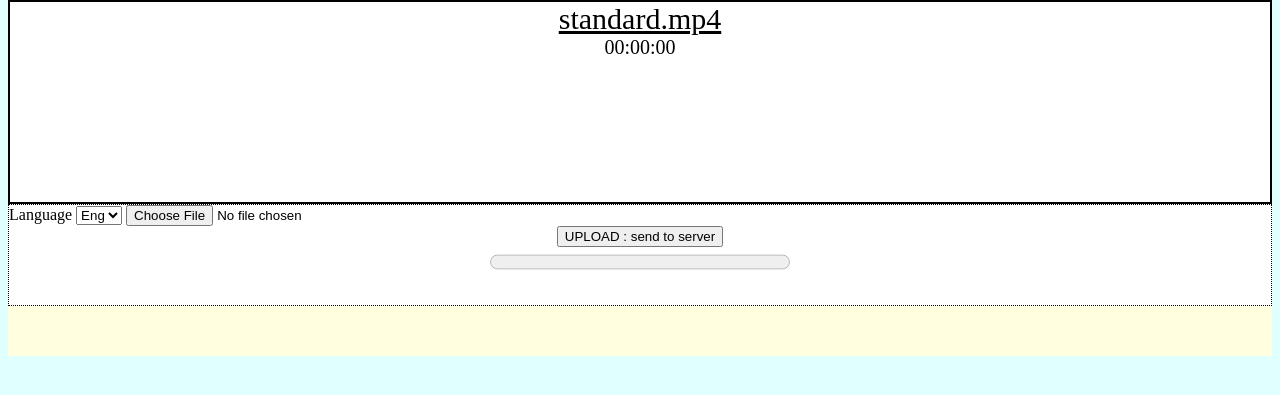
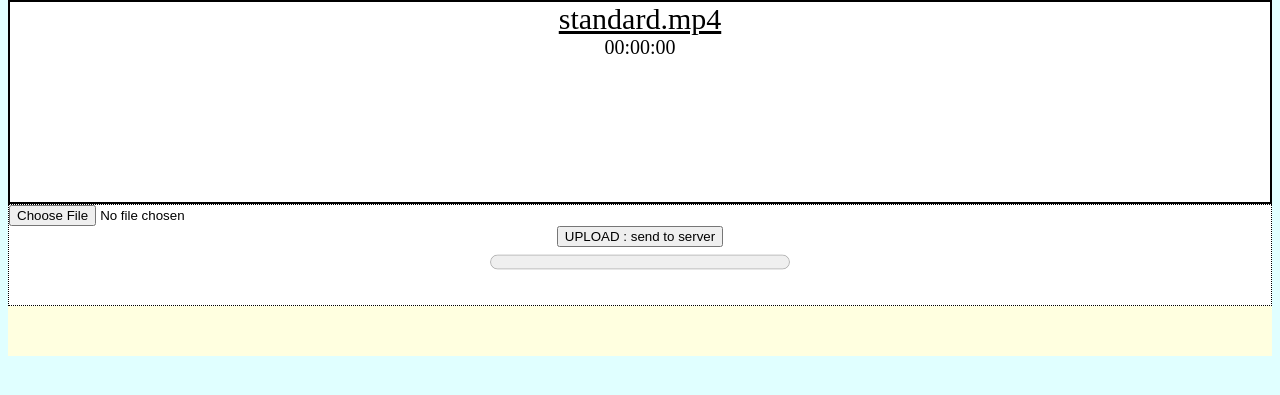
Before and after one commit to dldyou/shouter, a Django app: page / in a window 1280 px wide. Shown: the part 80-475 px from the top of the page. Run offline with Django 4.2, Linux system fonts and the light colour scheme.

Commit message:
[Edit] dldyou - remove select lang

```diff
--- a/platform/server/mainpage/templates/index.html
+++ b/platform/server/mainpage/templates/index.html
@@ -26,13 +26,6 @@
             </div>
         </div>
         <div id="progress-box">
-            <form action="selectLang">
-                <label for="lang">Language</label>
-                <select name="languages" id="lang">
-                  <option value="Eng">Eng</option>
-                  <option value="Kor">Kor</option>
-                </select>
-            </form>
             <input type="file" id="fileload-btn" accept='.mp4' />
             <button id="upload-btn">UPLOAD : send to server</button>
             <button id="start-btn">ADD CAPTIONS</button>
```
